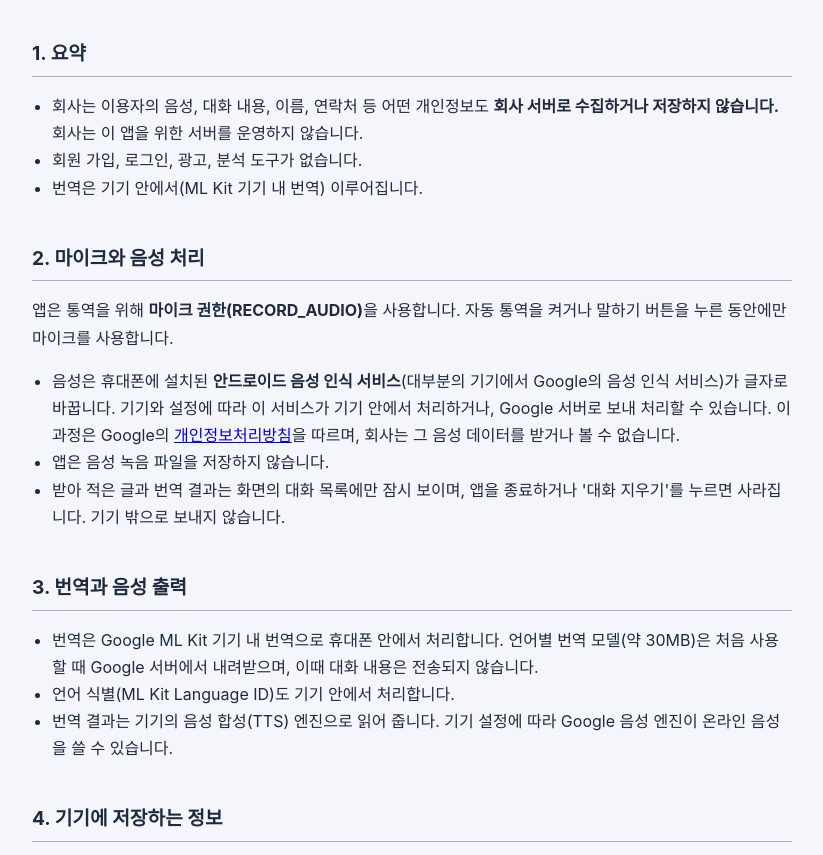
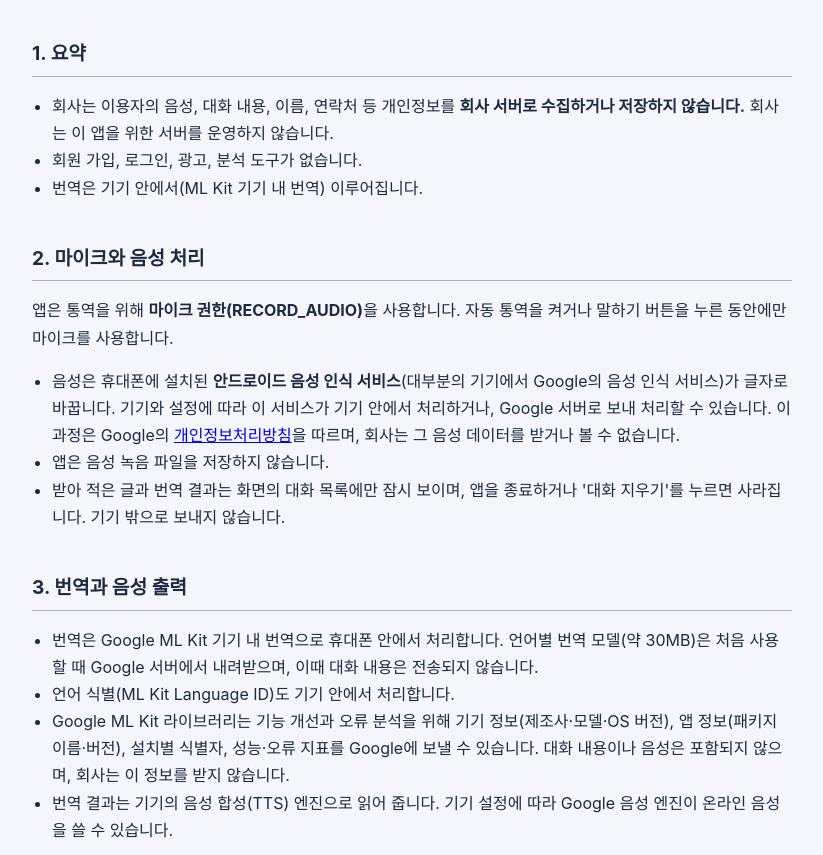
Before and after one commit to junshiva5732/junshiva5732.github.io, a plain HTML site: page moa-interpreter/privacy-policy.html in a window 1280 px wide. Shown: the part 269-1124 px from the top of the page, without its empty margins (228-1051 px from the left). Drawn offline with Linux system fonts and the light colour scheme.

Commit message:
모아 통역 방침: ML Kit 진단 정보 안내 추가
Co-Authored-By: Claude Opus 5.5 <noreply@anthropic.com>

```diff
--- a/moa-interpreter/privacy-policy.html
+++ b/moa-interpreter/privacy-policy.html
@@ -38,7 +38,7 @@
 
 <h2>1. 요약</h2>
 <ul>
-  <li>회사는 이용자의 음성, 대화 내용, 이름, 연락처 등 어떤 개인정보도 <strong>회사 서버로 수집하거나 저장하지 않습니다.</strong> 회사는 이 앱을 위한 서버를 운영하지 않습니다.</li>
+  <li>회사는 이용자의 음성, 대화 내용, 이름, 연락처 등 개인정보를 <strong>회사 서버로 수집하거나 저장하지 않습니다.</strong> 회사는 이 앱을 위한 서버를 운영하지 않습니다.</li>
   <li>회원 가입, 로그인, 광고, 분석 도구가 없습니다.</li>
   <li>번역은 기기 안에서(ML Kit 기기 내 번역) 이루어집니다.</li>
 </ul>
@@ -57,6 +57,7 @@
 <ul>
   <li>번역은 Google ML Kit 기기 내 번역으로 휴대폰 안에서 처리합니다. 언어별 번역 모델(약 30MB)은 처음 사용할 때 Google 서버에서 내려받으며, 이때 대화 내용은 전송되지 않습니다.</li>
   <li>언어 식별(ML Kit Language ID)도 기기 안에서 처리합니다.</li>
+  <li>Google ML Kit 라이브러리는 기능 개선과 오류 분석을 위해 기기 정보(제조사·모델·OS 버전), 앱 정보(패키지 이름·버전), 설치별 식별자, 성능·오류 지표를 Google에 보낼 수 있습니다. 대화 내용이나 음성은 포함되지 않으며, 회사는 이 정보를 받지 않습니다.</li>
   <li>번역 결과는 기기의 음성 합성(TTS) 엔진으로 읽어 줍니다. 기기 설정에 따라 Google 음성 엔진이 온라인 음성을 쓸 수 있습니다.</li>
 </ul>
 
@@ -112,6 +113,7 @@
 <ul>
   <li>Translation is performed on the device with Google ML Kit. Language models (about 30 MB each) are downloaded from Google the first time they are needed; your conversation is not sent during this download.</li>
   <li>Language identification (ML Kit Language ID) also runs on the device.</li>
+  <li>The Google ML Kit library may send device information (manufacturer, model, OS version), app information (package name, version), a per-installation identifier and performance/error metrics to Google for diagnostics. It does not include your conversations or audio, and Moament does not receive this data.</li>
   <li>Translations are read aloud by the device's text-to-speech engine, which may use online voices depending on your settings.</li>
 </ul>
 
```
